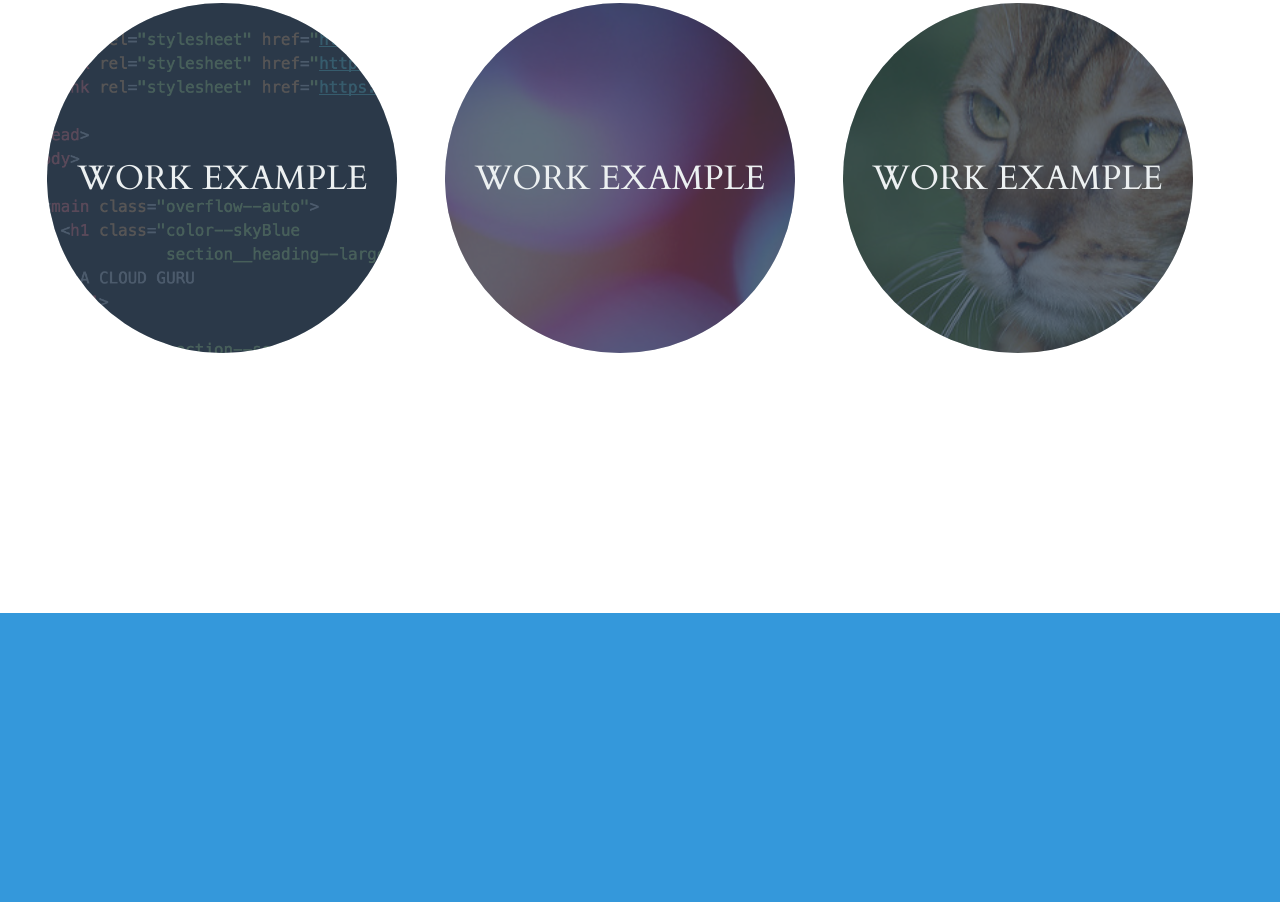
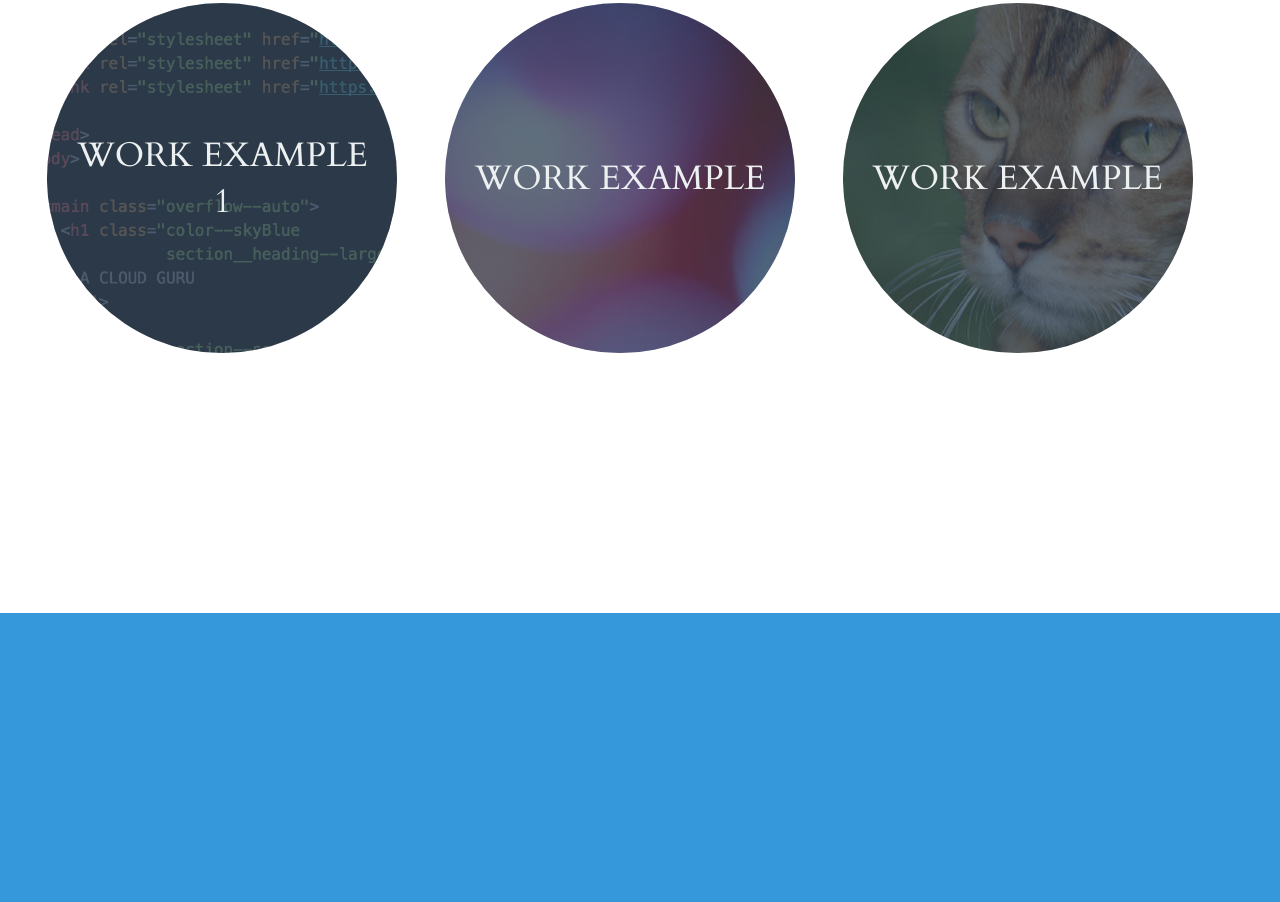
Before and after one commit to satyajitnalavade/my-portfolio, a plain HTML site: page index.html in a window 1280 px wide. Shown: the part 835-1737 px from the top of the page. Drawn offline with Linux system fonts and the light colour scheme.

Commit message:
Update index.html

```diff
--- a/index.html
+++ b/index.html
@@ -68,7 +68,7 @@
                src="images/example1.png"/>
           <dl class="color--cloud">
             <dt class="section__exampleTitle section__text--centered">
-              Work Example
+              Work Example 1
             </dt>
             <dd></dd>
           </dl>
```
